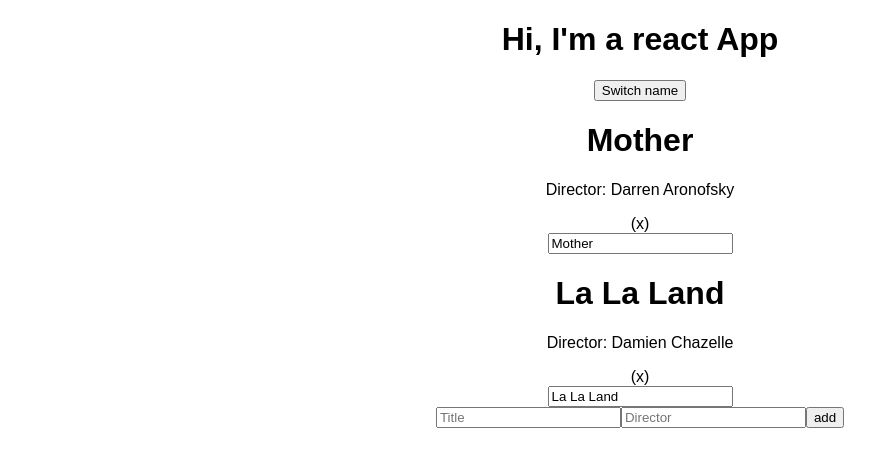
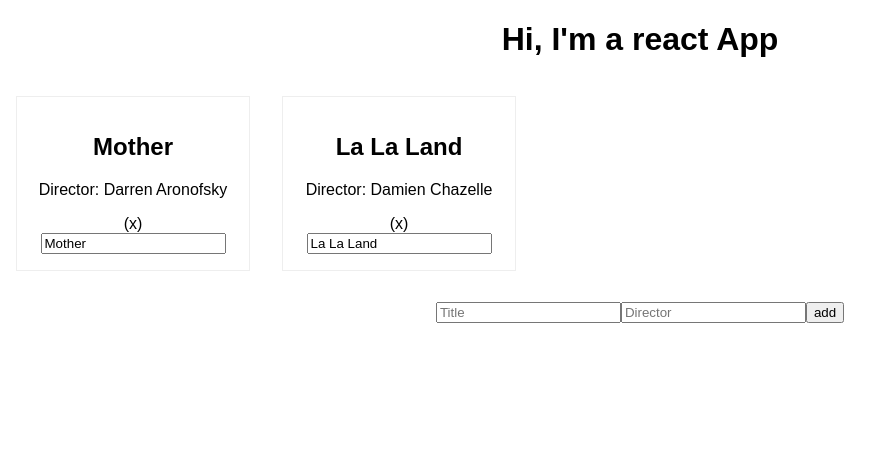
Before and after one commit to clemlatz/watchlist, a React (Create React App) app: page / in a window 1280 px wide. Shown: the top 466 px of the page, without its empty margins (0-891 px from the left). Built offline with nearby package versions, Linux system fonts and the light colour scheme.

Commit message:
Add style to movie component

```diff
--- a/src/App.css
+++ b/src/App.css
@@ -1,3 +1,7 @@
 .App {
   text-align: center;
 }
+
+.movie-list {
+  display: flex;
+}
--- a/src/App.js
+++ b/src/App.js
@@ -50,10 +50,14 @@
   }
 
   render() {
+    const formStyle = {
+      marginTop: '15px'
+    };
+
     return (
       <div className="App">
         <h1>Hi, I'm a react App</h1>
-        <button onClick={this.switchNameHandler}>Switch name</button>
+        <div class="movie-list">
           {this.state.movies.map(movie => {
             return (
               <Movie
@@ -65,7 +69,8 @@
               />
             );
           })}
-        <form onSubmit={this.handleSubmit}>
+        </div>
+        <form style={formStyle} onSubmit={this.handleSubmit}>
           <input name="title" placeholder="Title" ref={(input) => this._title = input}/>
           <input name="director" placeholder="Director" ref={(input) => this._director = input}/>
           <button type="submit">add</button>
--- /dev/null
+++ b/src/Movie/Movie.css
@@ -0,0 +1,7 @@
+.Movie {
+  border: 1px solid #eee;
+  margin: 16px;
+  padding: 16px;
+  text-align: center;
+  width: 200px;
+}
--- a/src/Movie/Movie.js
+++ b/src/Movie/Movie.js
@@ -1,9 +1,11 @@
 import React from 'react';
+
+import './Movie.css';
 
 const movie= (props) => {
   return (
-    <div>
-      <h1>{props.title}</h1>
+    <div className="Movie">
+      <h2>{props.title}</h2>
       <p>Director: {props.director}</p>
       <span onClick={props.onDeleteButtonClick}>(x)</span><br/>
       <input type="text" onChange={props.onInputChange} value={props.title} />
```
Lines whose indentation alone changed are shown as unchanged.
